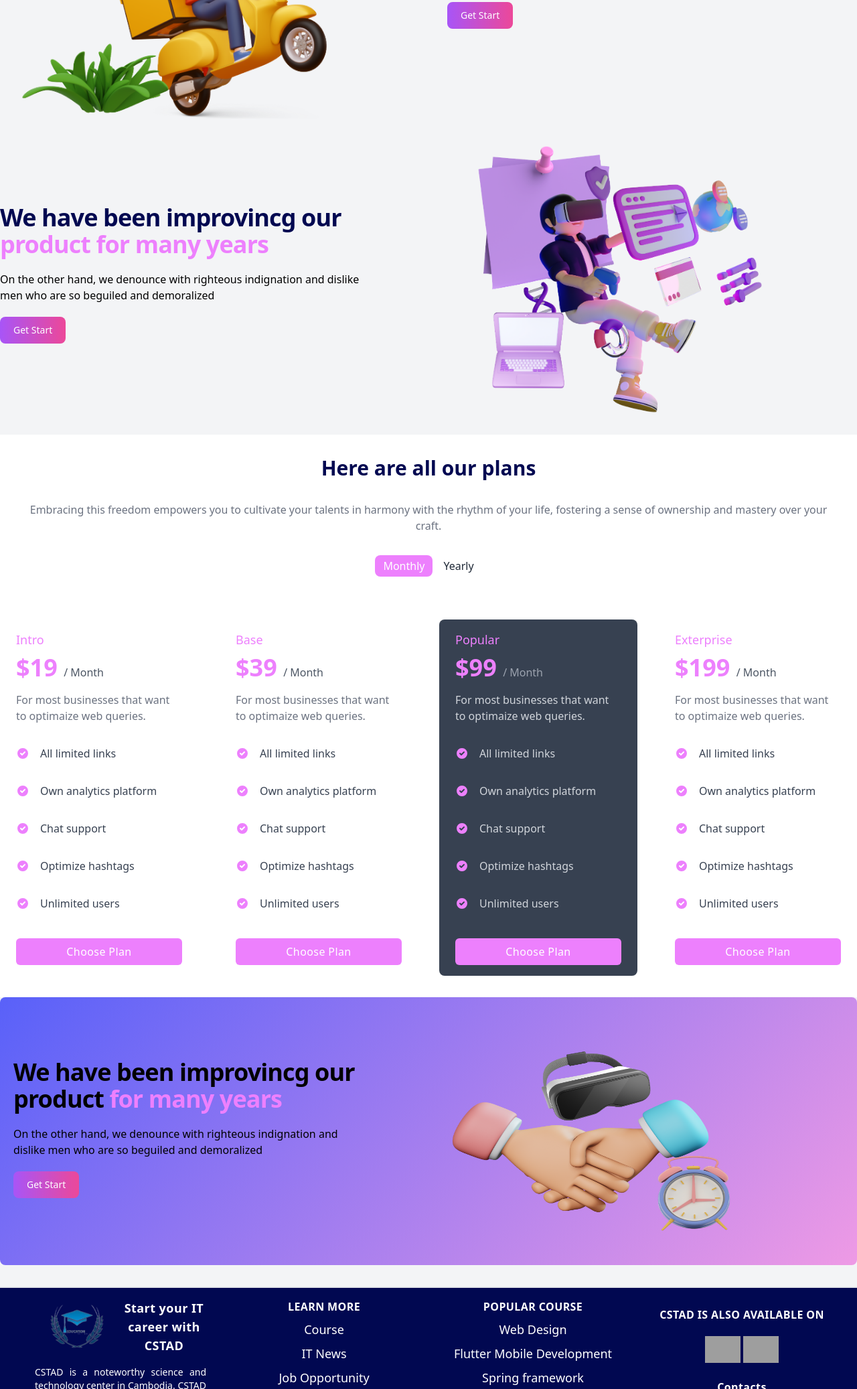
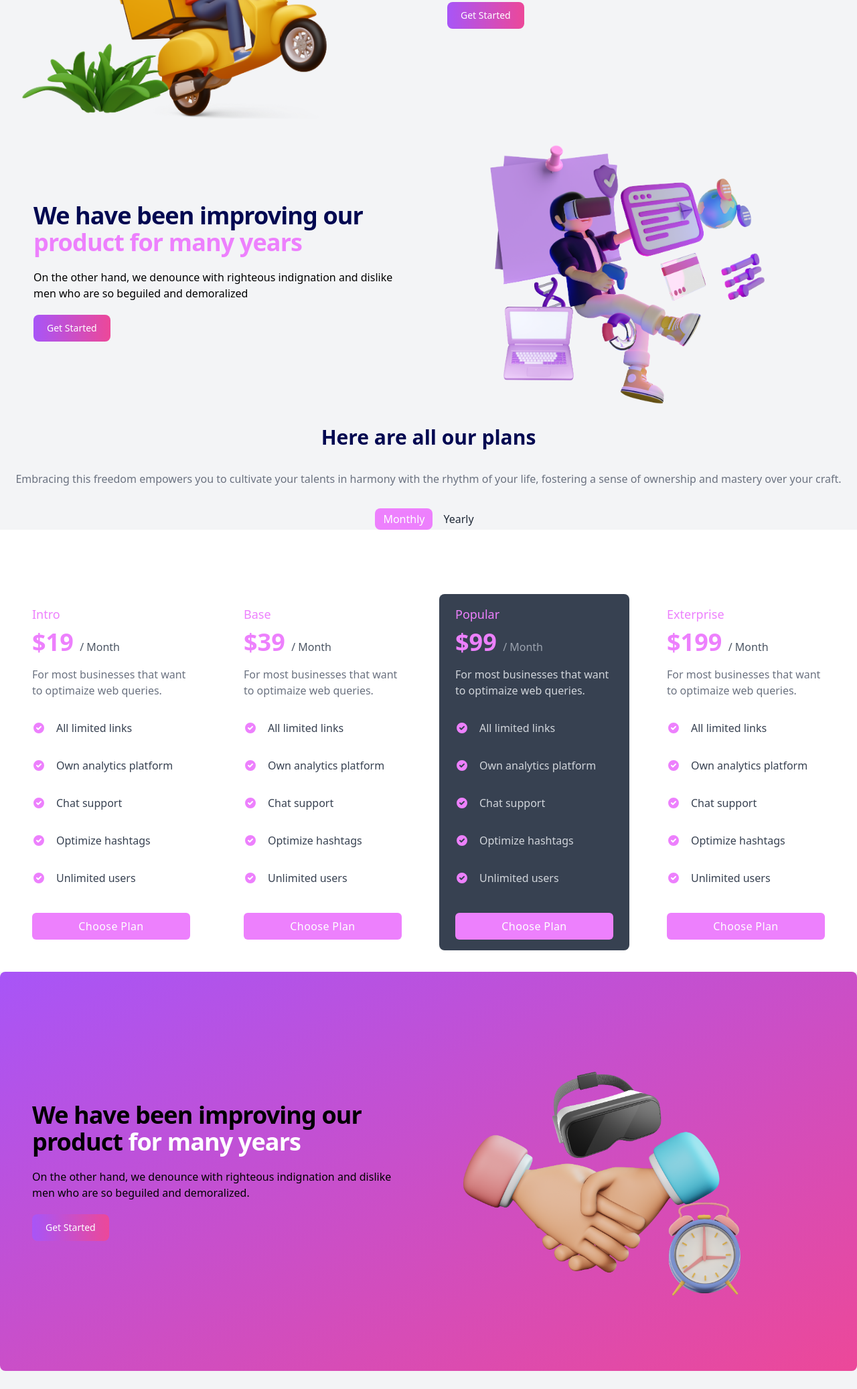
Before and after one commit to NuthChanReaksa/mini-project-Web-design, a plain HTML site: page index.html in a window 1280 px wide. Shown: the part 1235-3309 px from the top of the page at 67% size. Drawn offline with nearby package versions, Linux system fonts and the light colour scheme; grey boxes are pictures that could not be loaded.

Commit message:
add to repo

```diff
--- a/index.html
+++ b/index.html
@@ -106,64 +106,65 @@
       <!-- section descript here 1 -->
       <section class="container mx-auto">
         <div class="grid grid-cols-1 md:grid-cols-2 gap-4 ">
-        <img src="./img/1.png" alt="">
+          <img src="./img/1.png" alt="" class="max-w-full h-auto">
 
-        <div class="w-[550px] flex justify-center flex-col ms-5  ">
-          <h1 class="text-4xl tracking-tight font-extrabold custom-text-color ">We have been
-            improvincg our
-            <span class="text-ED80FD-color">product for many years</span></h1>
+          <div class="w-full md:w-[550px] flex justify-center flex-col md:ms-5">
+            <h1 class="text-4xl tracking-tight font-extrabold custom-text-color">We have been improving our
+              <span class="text-ED80FD-color">product for many years</span>
+            </h1>
 
-          <p class="mb-5 mt-5">On the  other  hand, we denounce with righteous indignation and dislike men who are so beguiled
-            and demoralized</p>
+            <p class="mb-5 mt-5">On the other hand, we denounce with righteous indignation and dislike men who are so beguiled and demoralized</p>
             <div>
-               <button type=" button" class="text-white bg-gradient-to-r from-purple-500 to-pink-500 hover:bg-gradient-to-l focus:ring-4 focus:outline-none focus:ring-purple-200 dark:focus:ring-purple-800 font-medium rounded-lg text-sm px-5 py-2.5 text-center me-2 mb-2">Get Start</button>
+              <button type="button" class="text-white bg-gradient-to-r from-purple-500 to-pink-500 hover:bg-gradient-to-l focus:ring-4 focus:outline-none focus:ring-purple-200 dark:focus:ring-purple-800 font-medium rounded-lg text-sm px-5 py-2.5 text-center me-2 mb-2">Get Started</button>
             </div>
-
           </div>
-
         </div>
       </section>
       <!-- section descript end here -->
 
       <!-- section descript here 2 -->
-     <section class="container mx-auto ">
-      <div class="grid grid-cols-1 md:grid-cols-2 ">
+      <section class="mx-auto">
+        <div class="grid grid-cols-1 md:grid-cols-2 gap-10 items-center">
+          <div class="w-full mx-auto md:w-[550px] flex flex-col justify-center items-center md:items-start md:mr-5">
+            <h1 class="text-4xl tracking-tight font-extrabold custom-text-color text-center md:text-left">We have been improving our
+              <span class="text-ED80FD-color">product for many years</span>
+            </h1>
 
-        <div class="w-[550px] flex justify-center flex-col">
-          <h1 class="text-4xl tracking-tight font-extrabold custom-text-color ">We have been
-            improvincg our
-            <span class="text-ED80FD-color">product for many years</span></h1>
-
-          <p class="mb-5 mt-5">On the  other  hand, we denounce with righteous indignation and dislike men who are so beguiled
-            and demoralized</p>
-            <div>
-               <button type=" button" class="text-white bg-gradient-to-r from-purple-500 to-pink-500 hover:bg-gradient-to-l focus:ring-4 focus:outline-none focus:ring-purple-200 dark:focus:ring-purple-800 font-medium rounded-lg text-sm px-5 py-2.5 text-center me-2 mb-2">Get Start</button>
+            <p class="mb-5 mt-5 text-center md:text-left">On the other hand, we denounce with righteous indignation and dislike men who are so beguiled and demoralized</p>
+            <div class="text-center md:text-left">
+              <button type="button" class="text-white bg-gradient-to-r from-purple-500 to-pink-500 hover:bg-gradient-to-l focus:ring-4 focus:outline-none focus:ring-purple-200 dark:focus:ring-purple-800 font-medium rounded-lg text-sm px-5 py-2.5">Get Started</button>
             </div>
-
           </div>
-        <img src="./img/2.png" alt="">
+          <div class="w-full">
+            <img src="./img/2.png" alt="" class=" h-auto object-cover">
+          </div>
         </div>
       </section>
+
+
       <!-- section descript end here -->
+
+
+      <section>
+         <div>
+                        <h2 class="text-3xl font-bold custom-text-color text-center">Here are all our plans</h2>
+                        <p class="mt-4 text-gray-500 dark:text-gray-400 text-center mb-8 mt-8">Embracing this freedom empowers you to cultivate your talents in harmony with the rhythm of your life, fostering a sense of ownership and mastery over your craft.</p>
+                        <div class="flex items-center justify-center mt-4">
+                            <button class="focus:outline-none px-3 w-1/2 sm:w-auto py-1 sm:mx-0.5 text-white bg-ED80FD-color rounded-lg">Monthly</button>
+                            <button class="focus:outline-none px-3 w-1/2 sm:w-auto py-1 sm:mx-0.5 text-gray-800 dark:text-gray-200 dark:hover:bg-gray-700 bg-transparent rounded-lg hover:bg-gray-200">Yearly</button>
+                        </div>
+                    </div>
+      </section>
+
 
           <!-- Card prcing start here -->
           <section class="bg-white dark:bg-gray-800">
             <div class="container px-6 py-8 mx-auto">
                 <div class="sm:flex sm:items-center sm:justify-between">
-                <div>
-                    <h2 class="text-3xl font-bold custom-text-color text-center">Here are all our plans</h2>
-                    <p class="mt-4 text-gray-500 dark:text-gray-400 text-center mb-8 mt-8">Embracing this freedom empowers you to cultivate your talents in harmony with the rhythm of your life, fostering a sense of ownership and mastery over your craft.</p>
-                    <div class="">
-                      <div class="sm:-mx-0.5 flex items-center justify-center">
-                          <button class=" focus:outline-none px-3 w-1/2 sm:w-auto py-1 sm:mx-0.5 text-white bg-ED80FD-color rounded-lg">Monthly</button>
 
-                          <button class=" focus:outline-none px-3 w-1/2 sm:w-auto py-1 sm:mx-0.5 text-gray-800 dark:text-gray-200 dark:hover:bg-gray-700 bg-transparent rounded-lg hover:bg-gray-200">Yearly</button>
-                      </div>
-                  </div>
-                </div>
                 </div>
 
-            <div class="grid gap-6 mt-16 -mx-6 sm:gap-8 sm:grid-cols-2 lg:grid-cols-3 xl:grid-cols-4">
+                <div class="grid gap-6 mt-16 sm:gap-8 sm:grid-cols-2 lg:grid-cols-3 xl:grid-cols-4">
                       <div class="px-6 py-4 transition-colors duration-200 transform rounded-lg hover:bg-gray-200 dark:hover:bg-gray-700">
                           <p class="text-lg font-medium text-ED80FD-color">Intro</p>
                           <h4 class="text-ED80FD-color mt-2 text-4xl font-semibold  ">$19 <span class="text-base font-normal text-gray-600 dark:text-gray-400">/ Month</span></h4>
@@ -377,24 +378,28 @@
             <!-- Card prcing end here -->
 
             <!-- end  -->
-       <section class=" box-border container mx-auto mb-8 [background:linear-gradient(-45.77deg,_#ee9ae5,_#5961f9)] rounded-lg">
-        <div class="grid grid-cols-1 md:grid-cols-2">
 
-          <div class="w-[550px] flex justify-center flex-col pl-5">
-            <h1 class="text-4xl tracking-tight font-extrabold">We have been
-              improvincg our product
-               <span class="text-ED80FD-color">for many years</span></h1>
+            <!-- start -->
+            <section class="box-border container mx-auto mb-8 bg-gradient-to-br from-purple-500 to-pink-500 rounded-lg p-8 md:p-12">
+              <div class="grid grid-cols-1 md:grid-cols-2 gap-8 items-center">
 
-            <p class="mb-5 mt-5">On the  other  hand, we denounce with righteous indignation and dislike men who are so beguiled
-              and demoralized</p>
+                <div class="w-full md:w-[550px] flex justify-center flex-col">
+                  <h1 class="text-4xl tracking-tight font-extrabold">We have been improving our product
+                    <span class="text-white">for many years</span>
+                  </h1>
+
+                  <p class="my-5">On the other hand, we denounce with righteous indignation and dislike men who are so beguiled and demoralized.</p>
+
                   <div>
-                 <button type=" button" class="text-white bg-gradient-to-r from-purple-500 to-pink-500 hover:bg-gradient-to-l focus:ring-4 focus:outline-none focus:ring-purple-200 dark:focus:ring-purple-800 font-medium rounded-lg text-sm px-5 py-2.5 text-center me-2 mb-2">Get Start</button>
+                    <button type="button" class="text-white bg-gradient-to-r from-purple-500 to-pink-500 hover:bg-gradient-to-l focus:ring-4 focus:outline-none focus:ring-purple-200 dark:focus:ring-purple-800 font-medium rounded-lg text-sm px-5 py-2.5 text-center">Get Started</button>
+                  </div>
                 </div>
 
-          </div>
-          <img src="./img/3d 1.png" alt="" class="w-[500px] h-[400px]">
+                <img src="./img/3d 1.png" alt="" class="w-full max-w-[500px] h-auto">
+
               </div>
             </section>
+            <!-- end -->
 
 
     </main>
@@ -406,7 +411,7 @@
       <div class="container mx-auto grid gap-10 row-gap-6 mb-8 sm:grid-cols-2 lg:grid-cols-4 ">
         <div class="ml-4">
           <a href="index.html" class="flex inline-flex items-center ">
-            <img src="/img/download (3).png" alt="logo" class="cstadlogo" />
+            <img src="./img/download (3).png" alt="logo" class="cstadlogo" />
             <span class="ml-1 text-lg font-bold tracking-wide text-white">Start your IT career with CSTAD</span>
           </a>
           <p class="mt-4 text-sm text-white text-justify">
```
Lines whose indentation alone changed are shown as unchanged.
